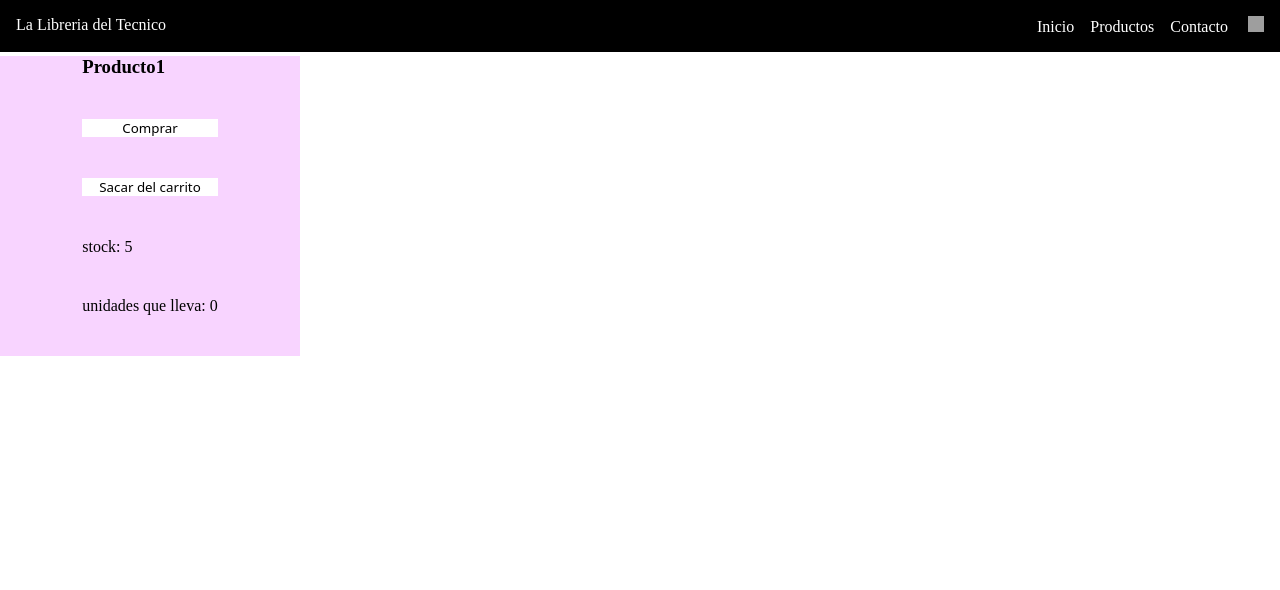
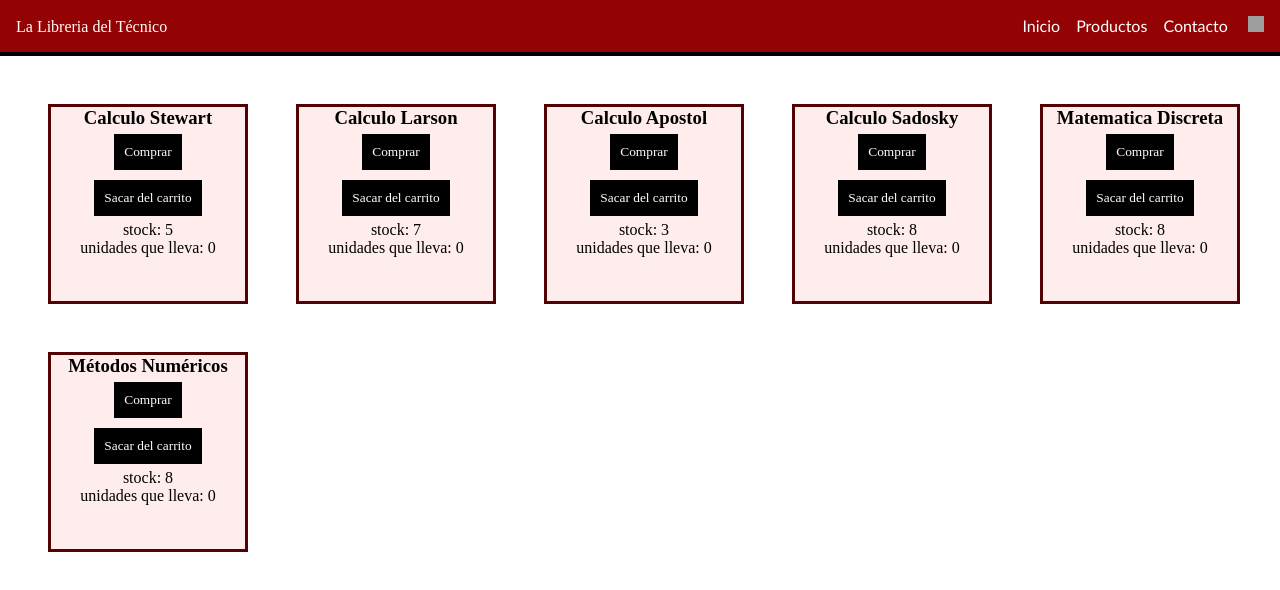
Before and after one commit to KarimServin/La-Libreria-Del-Tecnico, a React (Create React App) app: page / in a window 1280 px wide. Shown: the top 590 px of the page. Built offline with nearby package versions, Linux system fonts and the light colour scheme; grey boxes are pictures that could not be loaded.

Commit message:
Add files via upload

```diff
--- a/src/components/BigContainer/BigContainer.js
+++ b/src/components/BigContainer/BigContainer.js
@@ -9,6 +9,6 @@ import { ContainerDeProductos } from '../ItemListContainer/ItemListContainer'
 export const  AllContainer   = () => {
 return <>
   <NavbarFunction />
-  <ContainerDeProductos saludo="hola, esto es un contenedor de productos"/>
+  <ContainerDeProductos/>
   </>
 }
--- a/src/components/Card/Card.css
+++ b/src/components/Card/Card.css
@@ -1,22 +1,26 @@
-* {
-
-    font-family: 'Times New Roman', Times, serif !important;
-}
 
 .card {
 
-    display: grid;
-    height: 300px;
-    width: 300px;
-    background-color: rgb(248, 212, 255);
-    color: rgb(0, 0, 0);
-   font-family: 'Courier New', Courier, monospace;
-   justify-content: center;
+    width: 200px;
+    height: 200px;
+    background-color: rgb(255, 236, 236);
+    font-family: 'Times New Roman', Times, serif;
+    text-align: center;
+    margin: 1em;
+    border-style: solid;
+    border-color: rgb(83, 2, 2);
+
+
 }
+.card button {
 
-.card button {
-    background-color: white;
-    height: fit-content;
-    font-family: system-ui, -apple-system, BlinkMacSystemFont, 'Segoe UI', Roboto, Oxygen, Ubuntu, Cantarell, 'Open Sans', 'Helvetica Neue', sans-serif !important;
+    cursor: pointer;
+    background-color: rgb(0, 0, 0);
+    padding: 10px;
+    margin: 5px;
+    color: rgb(255, 255, 255);
+    justify-content: center;
+    font-family: 'Times New Roman', Times, serif;
     border: none;
+
 }
--- a/src/components/Card/Card.js
+++ b/src/components/Card/Card.js
@@ -1,23 +1,16 @@
 import React, {useState} from 'react';
 import '../Card/Card.css'
 import '../ItemListContainer/ItemListContainer'
-
+import {StockCounter} from '../ItemCount/ItemCount'
 
 
 export const MostrarCard = props => {
-    const [Stock,SetStock] = useState(props.stock);
-    const [Quantity,SetQuantity]=useState(0);
+
+    const {stock,titulo} = props
 
 return <article className='card'>
-
-<h3>Producto1</h3>
-<button onClick={() => Stock>0?(SetStock(Stock-1), SetQuantity(Quantity+1)):alert('NO HAY STOCK')}>Comprar</button>
-<button onClick={() => Quantity>0? (SetStock(Stock+1), SetQuantity(Quantity-1)): alert('NO HAY EXISTENCIA DEL PRODUCTO EN EL CARRITO')}>Sacar del carrito</button>
-<p>stock: {Stock}</p>
-<p>unidades que lleva: {Quantity}</p>
+<h3>{titulo}</h3>
+<StockCounter stock={stock}/>
 </article>
 
-
-
-
 }
--- a/src/components/ItemCount/ItemCount.js
+++ b/src/components/ItemCount/ItemCount.js
@@ -0,0 +1,21 @@
+import React, {useState} from 'react';
+import '../Card/Card';
+
+
+export const StockCounter = props => {
+
+    const [Stock,SetStock] = useState(props.stock);
+    const [Quantity,SetQuantity]=useState(0);
+
+return <>
+<div>
+<button onClick={() => Stock>0?(SetStock(Stock-1), SetQuantity(Quantity+1)):alert('NO HAY STOCK')}>Comprar</button>
+</div>
+<div>
+<button onClick={() => Quantity > 0 ? (SetStock(Stock + 1), SetQuantity(Quantity - 1)) : alert('NO HAY EXISTENCIA DEL PRODUCTO EN EL CARRITO')}>Sacar del carrito</button>
+</div>
+<p>stock: {Stock}</p>
+<p>unidades que lleva: {Quantity}</p>
+</>
+
+}
--- /dev/null
+++ b/src/components/ItemListContainer/ItemListContainer.css
@@ -0,0 +1,10 @@
+section {
+
+display: grid;
+grid-template-columns: repeat(5,1fr);
+font-family: 'Franklin Gothic Medium', 'Arial Narrow', Arial, sans-serif;
+grid-gap: 1em;
+margin: 2em;
+
+
+}
--- a/src/components/ItemListContainer/ItemListContainer.js
+++ b/src/components/ItemListContainer/ItemListContainer.js
@@ -1,12 +1,20 @@
 import React from 'react';
 import { MostrarCard } from '../Card/Card';
+import './ItemListContainer.css'
 
-
-
+const productos = [{stock:5, titulo: 'Calculo Stewart'},
+{stock:7, titulo: 'Calculo Larson'},
+{stock:3, titulo: 'Calculo Apostol'},
+{stock:8, titulo: 'Calculo Sadosky'},
+{stock:8, titulo: 'Matematica Discreta'},
+{stock:8, titulo: 'Métodos Numéricos'}]
 
 export const ContainerDeProductos = () => {
 
-    return <MostrarCard stock={5} />
+    return <section>
+    {productos.map((producto) => (<MostrarCard stock={producto.stock} titulo={producto.titulo}/>)
+    )}
+    </section>
 
 
 }
--- a/src/components/cartWidget/CartWidget.css
+++ b/src/components/cartWidget/CartWidget.css
@@ -2,8 +2,7 @@
 
     height: 16px;
     width: 16px;
-    color: rgb(0, 0, 0) !important;
-    background-color: rgb(0, 0, 0) !important;
+    background-color: rgb(147, 3, 3) !important;
 
 
 }
--- a/src/components/nabvar/navbar.css
+++ b/src/components/nabvar/navbar.css
@@ -2,7 +2,7 @@
     margin: 0;
     padding: 0;
     box-sizing: border-box;
-    font-family: 'Gill Sans', 'Gill Sans MT', Calibri, 'Trebuchet MS', sans-serif;
+
 }
 
 
@@ -10,8 +10,11 @@
     display: inline-block;
     width: 100%;
     flex-direction: row;
-    background-color: black;
+    background-color: rgb(147, 3, 3);
     padding: 1em;
+    font-family: 'Gill Sans', 'Gill Sans MT', Calibri, 'Trebuchet MS', sans-serif;
+    border-bottom: 0.3em;
+    border-bottom-style: solid;
 }
 
 .tituloDiv {
@@ -19,7 +22,7 @@
     color: white;
     font-family: 'Times New Roman', Times, serif;
     padding-right: 1em;
-    float: left;
+
 
 }
 
@@ -40,7 +43,11 @@ a {
 
     }
 
+    .tituloDiv {
+        padding: 10px;
+        text-align: center;
 
+    }
 
 }
 
--- a/src/components/nabvar/navbar.js
+++ b/src/components/nabvar/navbar.js
@@ -6,7 +6,7 @@ export const NavbarFunction = () => {
 
    return <div className='containerDiv'>
 
-       <div className='tituloDiv'>La Libreria del Tecnico</div>
+       <div className='tituloDiv'>La Libreria del Técnico</div>
 
    <nav>
          <a href="#">Inicio</a>
--- a/src/index.js
+++ b/src/index.js
@@ -1,6 +1,5 @@
 import React from 'react'
 import ReactDOM from 'react-dom/client'
-import './index.css'
 import App from './App'
 
 const root = ReactDOM.createRoot(document.getElementById('root'))
```
